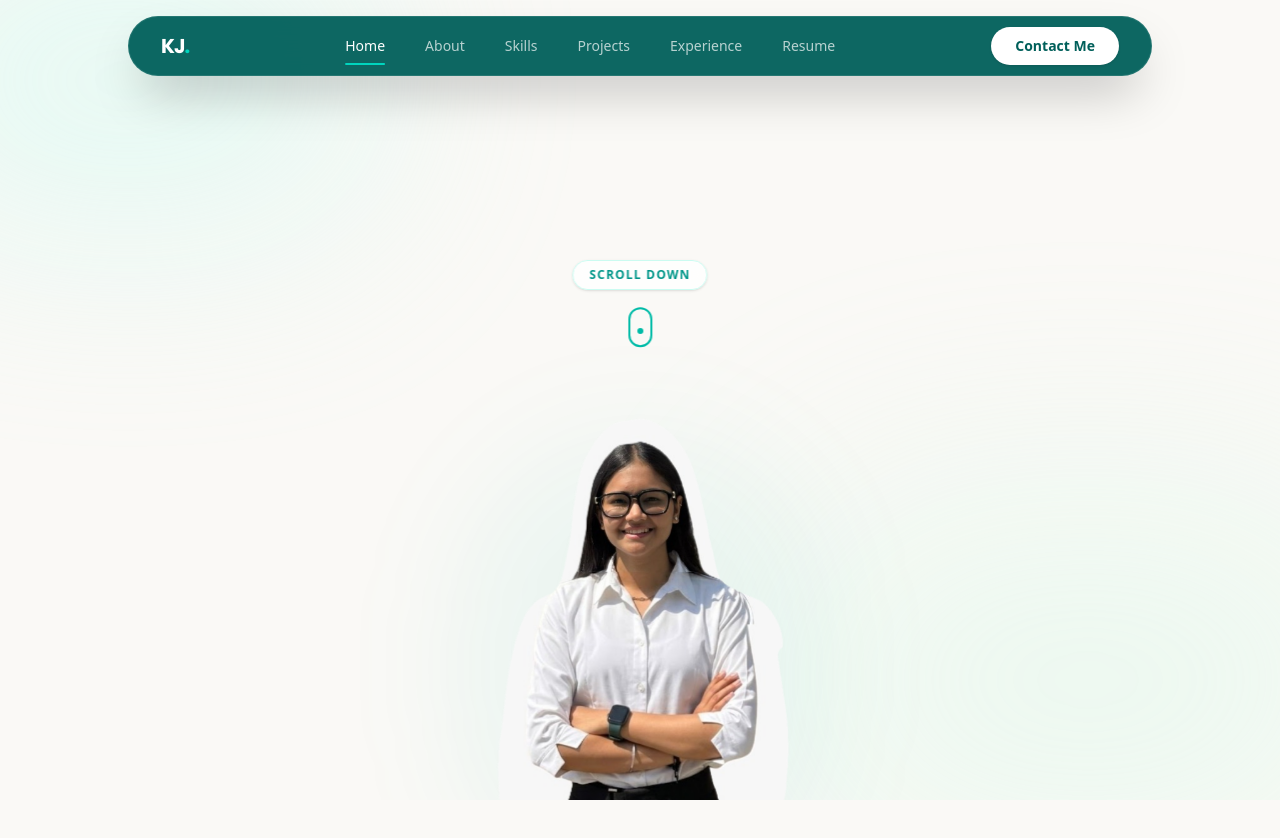
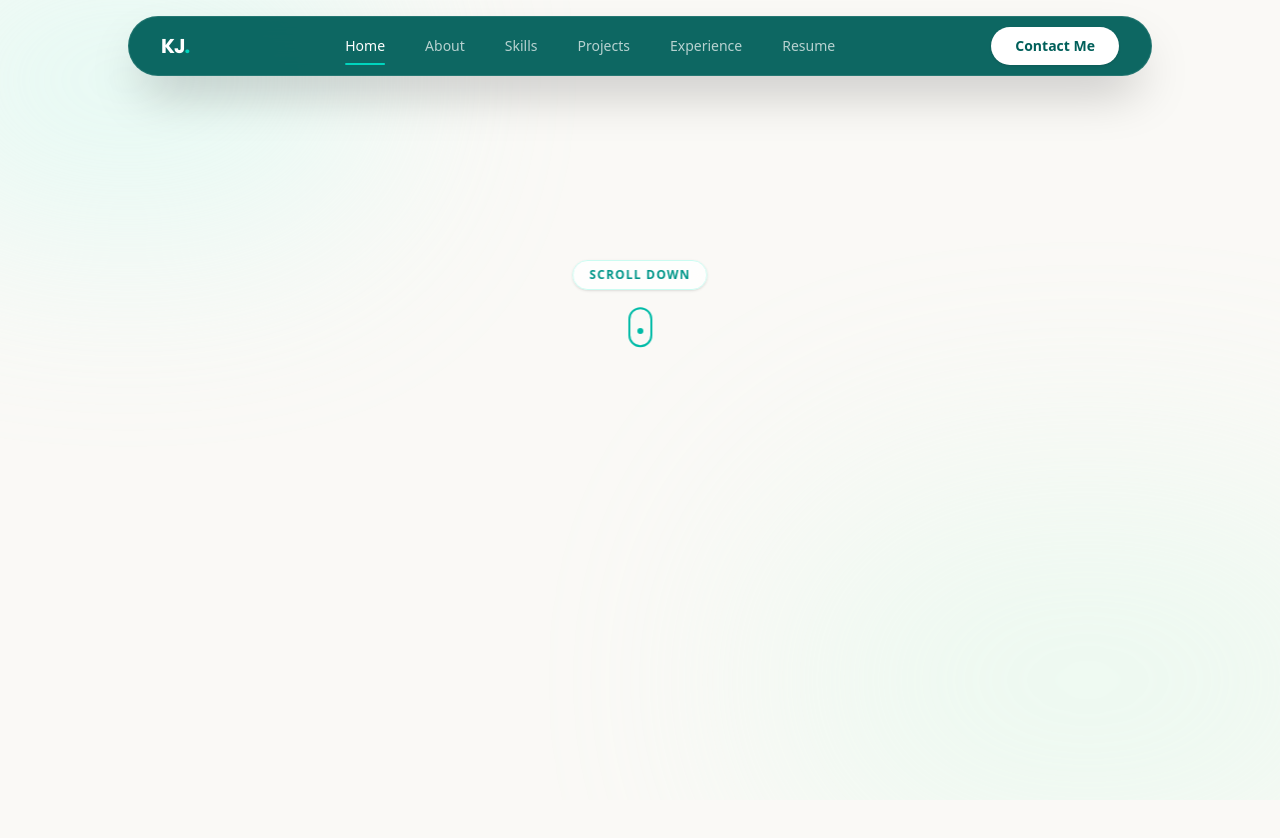
Before and after one commit to kun-ika/porfoliogreen, a Next.js app: page / in a window 1280 px wide. Shown: the top 838 px of the page. Built offline with nearby package versions, Linux system fonts and the light colour scheme.

Commit message:
Refine Hero section: simplified entry animation, expanded skill icon cloud, and highlighted background branding.

```diff
--- a/src/components/Hero.jsx
+++ b/src/components/Hero.jsx
@@ -16,28 +16,45 @@ const Hero = () => {
         restDelta: 0.001
     });
 
-    // 1. Image Entrance (0% to 40% scroll)
-    // Starting slightly lower (300px) and settling at 120px to clear the navbar
-    const imageY = useTransform(smoothProgress, [0, 0.4], [300, 120]);
-    const imageScale = useTransform(smoothProgress, [0, 0.5], [1.3, 1.6]);
+    // 1. Image Entrance (0% to 1.0% scroll)
+    // Moving purely from bottom to its final grounded position
+    const imageY = useTransform(smoothProgress, [0, 0.8], ["80vh", "50vh"]);
+    const imageScale = useTransform(smoothProgress, [0, 0.8], [1.5, 2.5]);
+    const imageOpacity = useTransform(smoothProgress, [0, 0.15], [0, 1]);
 
-    // 2. Text Content Reveal (40% to 85% scroll)
-    const leftTextOpacity = useTransform(smoothProgress, [0.4, 0.8], [0, 1]);
-    const leftTextX = useTransform(smoothProgress, [0.4, 0.8], [-100, 0]);
+    // 2. Text Content Reveal (0.4 to 0.85 scroll)
+    const leftTextOpacity = useTransform(smoothProgress, [0.35, 0.65], [0, 1]);
+    const leftTextX = useTransform(smoothProgress, [0.35, 0.65], [-80, 0]);
 
-    const rightTextOpacity = useTransform(smoothProgress, [0.5, 0.9], [0, 1]);
-    const rightTextX = useTransform(smoothProgress, [0.5, 0.9], [100, 0]);
+    const rightTextOpacity = useTransform(smoothProgress, [0.45, 0.75], [0, 1]);
+    const rightTextX = useTransform(smoothProgress, [0.45, 0.75], [80, 0]);
+
+    // 3. Decorative Background Text (0.4 to 1.0 scroll)
+    // Highlighted more as requested
+    const bgTextOpacity = useTransform(smoothProgress, [0.3, 0.6], [0, 1]);
+    const bgTextScale = useTransform(smoothProgress, [0.3, 1], [0.85, 1.15]);
+    const bgTextY = useTransform(smoothProgress, [0.3, 1], [30, -80]);
+
+    // Background dot pattern Reveal
+    const gridOpacity = useTransform(smoothProgress, [0, 0.4], [0, 0.4]);
 
     // Description underline animation
     const underlineScaleX = useTransform(smoothProgress, [0.7, 0.9], [0, 1]);
 
-    const containerVariants = {
-        hidden: { opacity: 0 },
-        visible: {
-            opacity: 1,
-            transition: { delay: 0.3 }
-        }
-    };
+    const floatingSkills = [
+        { id: 1, icon: "https://cdn.jsdelivr.net/gh/devicons/devicon@latest/icons/react/react-original.svg", x: "8%", yOff: "0%" },
+        { id: 2, icon: "https://cdn.jsdelivr.net/gh/devicons/devicon@latest/icons/figma/figma-original.svg", x: "22%", yOff: "8%" },
+        { id: 3, icon: "https://cdn.jsdelivr.net/gh/devicons/devicon@latest/icons/nextjs/nextjs-original.svg", x: "36%", yOff: "-5%" },
+        { id: 4, icon: "https://cdn.jsdelivr.net/gh/devicons/devicon@latest/icons/nodejs/nodejs-original.svg", x: "50%", yOff: "12%" },
+        { id: 5, icon: "https://cdn.jsdelivr.net/gh/devicons/devicon@latest/icons/tailwindcss/tailwindcss-original.svg", x: "64%", yOff: "-2%" },
+        { id: 6, icon: "https://cdn.jsdelivr.net/gh/devicons/devicon@latest/icons/javascript/javascript-original.svg", x: "78%", yOff: "10%" },
+        { id: 7, icon: "https://cdn.jsdelivr.net/gh/devicons/devicon@latest/icons/python/python-original.svg", x: "92%", yOff: "0%" },
+        { id: 8, icon: "https://cdn.jsdelivr.net/gh/devicons/devicon@latest/icons/mongodb/mongodb-original.svg", x: "15%", yOff: "18%" },
+        { id: 9, icon: "https://cdn.jsdelivr.net/gh/devicons/devicon@latest/icons/git/git-original.svg", x: "30%", yOff: "22%" },
+        { id: 10, icon: "https://cdn.jsdelivr.net/gh/devicons/devicon@latest/icons/cplusplus/cplusplus-original.svg", x: "70%", yOff: "20%" },
+        { id: 11, icon: "https://cdn.jsdelivr.net/gh/devicons/devicon@latest/icons/java/java-original.svg", x: "85%", yOff: "18%" },
+        { id: 12, icon: "https://cdn.jsdelivr.net/gh/devicons/devicon@latest/icons/canva/canva-original.svg", x: "45%", yOff: "25%" },
+    ];
 
     return (
         <section
@@ -47,13 +64,65 @@ const Hero = () => {
             style={{ backgroundColor: '#FAF9F6' }}
         >
             {/* Sticky Wrapper */}
-            <div className="sticky top-0 h-screen w-full flex items-center justify-center overflow-hidden">
+            <div className="sticky top-0 h-screen w-full flex items-center justify-center overflow-hidden bg-[#FAF9F6]">
+
+                {/* Subtle Dot Grid Background */}
+                <motion.div
+                    className="absolute inset-0 pointer-events-none z-0"
+                    style={{
+                        opacity: gridOpacity,
+                        backgroundImage: 'radial-gradient(#cbd5e1 1px, transparent 1px)',
+                        backgroundSize: '60px 60px',
+                    }}
+                ></motion.div>
 
                 {/* Subtle Gradient Background */}
                 <div className="absolute top-0 left-0 w-full h-full overflow-hidden pointer-events-none">
                     <div className="absolute top-[-10%] left-[-10%] w-[40%] h-[40%] bg-teal-100 rounded-full blur-[100px] opacity-40"></div>
                     <div className="absolute bottom-[-10%] right-[-10%] w-[50%] h-[50%] bg-emerald-100 rounded-full blur-[120px] opacity-30"></div>
                 </div>
+
+                {/* Massive Outline Background Text */}
+                <motion.div
+                    className="absolute inset-0 flex items-center justify-center pointer-events-none z-0 overflow-hidden"
+                    style={{ opacity: bgTextOpacity, scale: bgTextScale, y: bgTextY }}
+                >
+                    <h2 className="text-[25vw] font-black select-none leading-none tracking-tighter"
+                        style={{
+                            color: 'transparent',
+                            WebkitTextStroke: '1.5px rgba(13, 148, 136, 0.15)',
+                        }}
+                    >
+                        KUNIKA
+                    </h2>
+                </motion.div>
+
+                {/* Bottom Horizontal Skill Cloud */}
+                {floatingSkills.map((skill) => (
+                    <motion.div
+                        key={skill.id}
+                        className="absolute w-14 h-14 md:w-24 md:h-24 rounded-[2rem] bg-white/20 backdrop-blur-md border border-white/40 shadow-xl flex items-center justify-center p-4 md:p-6 z-10 pointer-events-none"
+                        animate={{
+                            y: [0, -10, 0],
+                            rotate: [0, skill.id % 2 === 0 ? 5 : -5, 0]
+                        }}
+                        transition={{
+                            duration: 3 + (skill.id % 3),
+                            repeat: Infinity,
+                            ease: "easeInOut"
+                        }}
+                        style={{
+                            left: skill.x,
+                            top: "84%",
+                            x: "-50%",
+                            y: useTransform(smoothProgress, [0.4, 0.85], ["120%", skill.yOff]),
+                            opacity: useTransform(smoothProgress, [0.5, 0.75], [0, 1]),
+                            rotate: useTransform(smoothProgress, [0.4, 1], [0, (skill.id % 2 === 0 ? 10 : -10)]),
+                        }}
+                    >
+                        <img src={skill.icon} alt="skill" className="w-10 h-10 md:w-16 md:h-16 object-contain drop-shadow-md" />
+                    </motion.div>
+                ))}
 
                 <div className="container relative z-10 w-full max-w-7xl mx-auto flex flex-col md:flex-row items-center justify-between px-6 lg:px-12 h-screen pt-20">
 
@@ -78,8 +147,8 @@ const Hero = () => {
                     </motion.div>
 
                     {/* Center: Image */}
-                    <div className="w-full md:w-1/3 flex justify-center items-center relative z-10 order-1 md:order-2 h-full">
-                        {/* Scroll Hint - Visible only at the start */}
+                    <div className="w-full md:w-1/3 flex flex-col justify-center items-center relative z-10 order-1 md:order-2 h-full py-10">
+                        {/* Scroll Hint */}
                         <motion.div
                             className="absolute top-1/4 left-1/2 -translate-x-1/2 z-40 flex flex-col items-center gap-2 pointer-events-none"
                             style={{ opacity: useTransform(smoothProgress, [0, 0.1], [1, 0]) }}
@@ -101,30 +170,26 @@ const Hero = () => {
                         </motion.div>
 
                         <motion.div
-                            className="relative w-full flex items-center justify-center origin-bottom z-30 overflow-visible"
+                            className="relative w-full flex items-center justify-center origin-bottom z-10 overflow-visible"
                             style={{
                                 scale: imageScale,
                                 y: imageY,
+                                opacity: imageOpacity,
                                 transformStyle: "preserve-3d"
                             }}
                         >
-                            <div className="absolute inset-0 bg-teal-500/10 rounded-full filter blur-[60px] transform scale-75 animate-pulse"></div>
                             <img
                                 src="/kunika-main.png"
                                 alt="Kunika Jain"
-                                className="w-full aspect-[4/5] object-cover drop-shadow-2xl relative z-20"
+                                className="w-full aspect-[4/5] object-cover relative z-20"
                                 style={{
                                     maskImage: 'url(/kunika-mask.png)',
                                     WebkitMaskImage: 'url(/kunika-mask.png)',
                                     maskMode: 'luminance',
                                     WebkitMaskMode: 'luminance',
-                                    maskSize: 'cover',
-                                    WebkitMaskSize: 'cover',
-                                    maskRepeat: 'no-repeat',
-                                    WebkitMaskRepeat: 'no-repeat',
-                                    objectPosition: 'top',
-                                    maskPosition: 'top',
-                                    WebkitMaskPosition: 'top'
+                                    maskSize: '100% 100%',
+                                    maskPosition: 'top center',
+                                    WebkitMaskPosition: 'top center'
                                 }}
                             />
                         </motion.div>
@@ -144,6 +209,7 @@ const Hero = () => {
                         ></motion.div>
                     </motion.div>
                 </div>
+
             </div>
         </section>
     );
```
